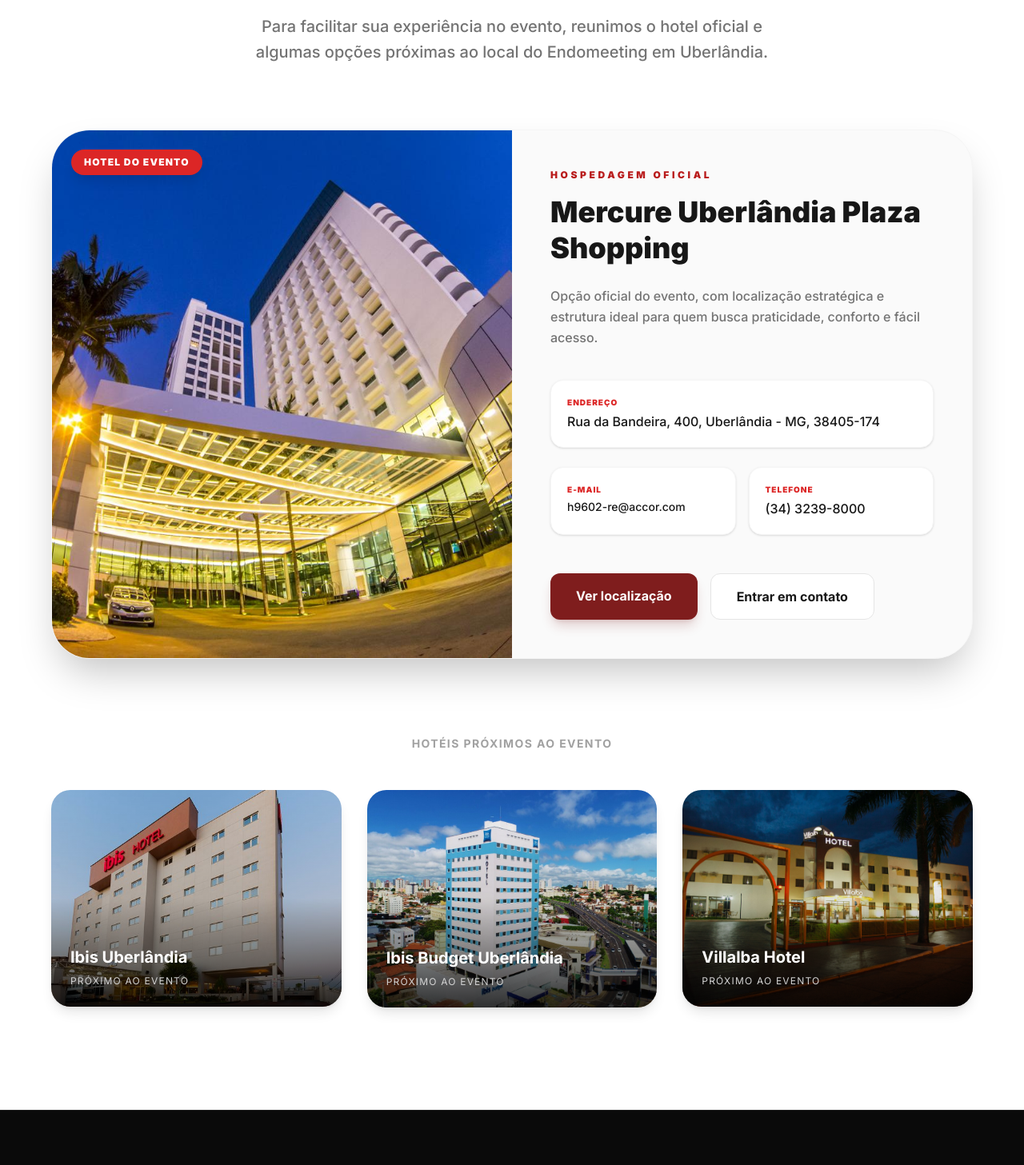
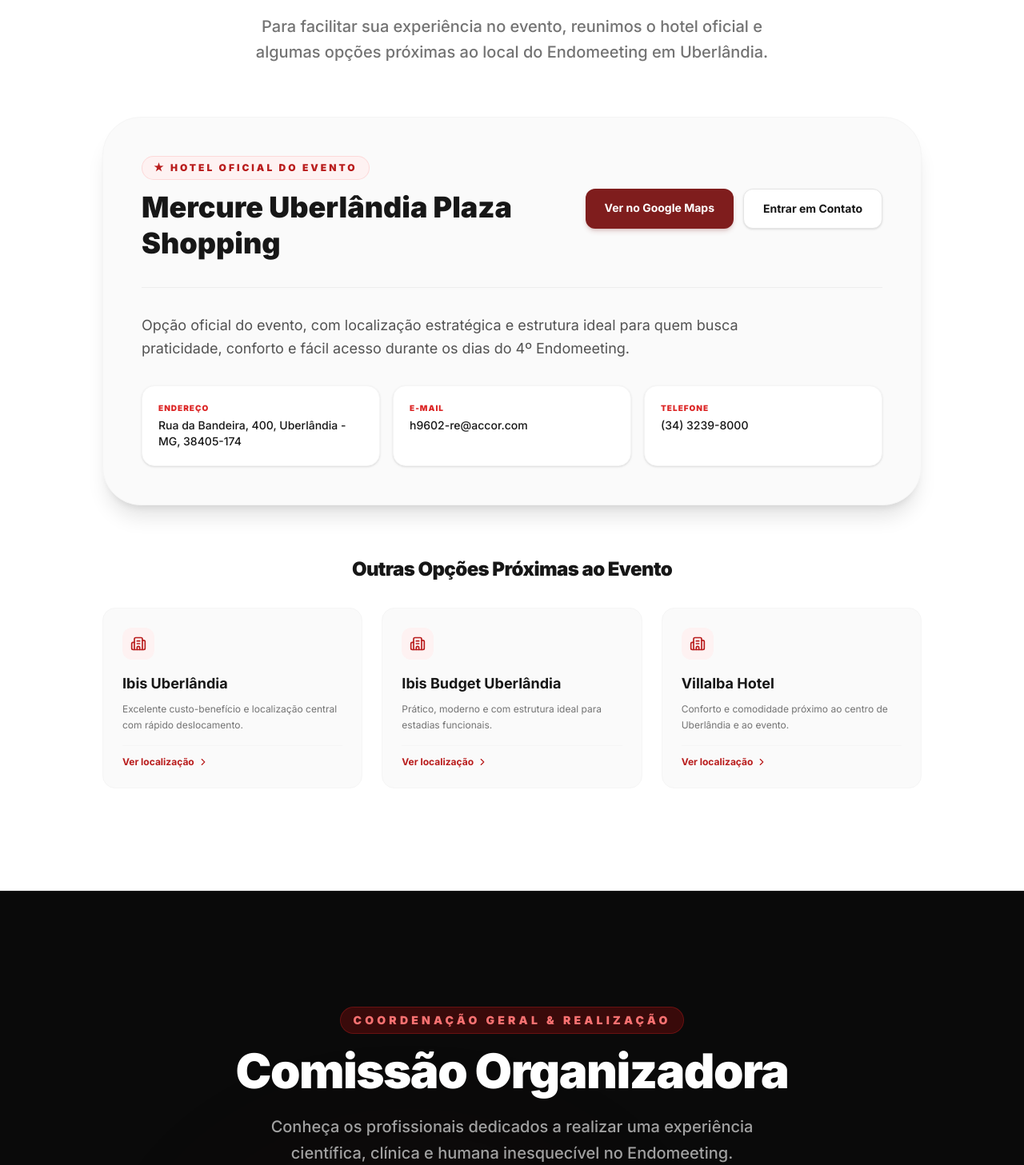
Before and after one commit to fhelipeabel/endomeeting, a Next.js app: page / in a window 1280 px wide. Shown: the part 7997-9454 px from the top of the page at 80% size. Built offline with nearby package versions, Linux system fonts and the light colour scheme.

Commit message:
feat: atualizar imagens do cdl para cdl-5, cdl-6, cdl-7 e remover fotos dos hoteis

```diff
--- a/src/components/HomePage.tsx
+++ b/src/components/HomePage.tsx
@@ -6,7 +6,7 @@
 import { PaymentPopup } from "@/components/PaymentPopup";
 import { Sponsors } from "@/components/Sponsors";
 import { speakers } from "@/data/speakers";
-import { MapPin, Calendar, CheckCircle2, ChevronRight, User, Stethoscope, Sparkles, AlertCircle, Lock, Play } from "lucide-react";
+import { MapPin, Calendar, CheckCircle2, ChevronRight, User, Stethoscope, Sparkles, AlertCircle, Lock, Play, Building2 } from "lucide-react";
 import { motion } from "framer-motion";
 import SpeakerModal from "@/components/SpeakerModal";
 import HeroIndexBanner from "@/components/HeroIndexBanner";
@@ -813,15 +813,15 @@
               {/* Convention Photos Gallery */}
               <div className="grid grid-cols-3 gap-4 h-[240px]">
                 <div className="relative rounded-2xl overflow-hidden shadow-lg group">
-                  <Image src="/images/centerconvention/img-aerea-predio.webp" alt="Fachada do Evento" fill className="object-cover group-hover:scale-110 transition-transform duration-700" />
+                  <Image src="/images/cdl/cdl-5.jpeg" alt="CDL Uberlândia - Fachada e Estrutura" fill className="object-cover group-hover:scale-110 transition-transform duration-700" />
                   <div className="absolute inset-0 bg-black/10 group-hover:bg-black/0 transition-colors" />
                 </div>
                 <div className="relative rounded-2xl overflow-hidden shadow-lg group">
-                  <Image src="/images/centerconvention/salao-cadeiras.webp" alt="Salão de Palestras CDL" fill className="object-cover group-hover:scale-110 transition-transform duration-700" />
+                  <Image src="/images/cdl/cdl-6.jpeg" alt="CDL Uberlândia - Auditório Principal" fill className="object-cover group-hover:scale-110 transition-transform duration-700" />
                   <div className="absolute inset-0 bg-black/10 group-hover:bg-black/0 transition-colors" />
                 </div>
                 <div className="relative rounded-2xl overflow-hidden shadow-lg group">
-                  <Image src="/images/centerconvention/img-desfocada-palestra.webp" alt="Auditório e Participantes" fill className="object-cover group-hover:scale-110 transition-transform duration-700" />
+                  <Image src="/images/cdl/cdl-7.jpeg" alt="CDL Uberlândia - Espaço e Recepção" fill className="object-cover group-hover:scale-110 transition-transform duration-700" />
                   <div className="absolute inset-0 bg-black/10 group-hover:bg-black/0 transition-colors" />
                 </div>
               </div>
@@ -852,7 +852,7 @@
       {/* ACCOMMODATION SECTION */}
       <section id="hospedagem" className="w-full py-32 bg-white relative overflow-hidden">
         <div className="container mx-auto px-6 relative z-10">
-          <div className="flex flex-col items-center text-center mb-20">
+          <div className="flex flex-col items-center text-center mb-16">
             <motion.h2
               initial={{ opacity: 1, y: 0 }}
               whileInView={{ opacity: 1, y: 0 }}
@@ -866,80 +866,84 @@
             </p>
           </div>
 
-          {/* Featured Hotel: Mercure */}
+          {/* Featured Hotel: Mercure (Sem foto, foco em informações e contato) */}
           <motion.div
             initial={{ opacity: 1, y: 0 }}
             whileInView={{ opacity: 1, y: 0 }}
             viewport={{ once: true }}
-            className="max-w-6xl mx-auto bg-neutral-50 border border-neutral-100 rounded-[3rem] overflow-hidden shadow-2xl"
+            className="max-w-5xl mx-auto bg-neutral-50 border border-neutral-100 rounded-[2.5rem] sm:rounded-[3rem] p-8 sm:p-12 shadow-xl relative overflow-hidden"
           >
-            <div className="flex flex-col lg:flex-row">
-              <div className="lg:w-1/2 relative aspect-[4/3] lg:aspect-auto min-h-[300px]">
-                <Image
-                  src="/images/hoteis/mercure-hotel-principal.jpg"
-                  alt="Mercure Uberlândia Plaza Shopping"
-                  fill
-                  className="object-cover"
-                />
-                <div className="absolute top-6 left-6 bg-brand-600 text-white px-4 py-2 rounded-full text-xs font-black uppercase tracking-widest shadow-lg">
-                  Hotel do Evento
+            <div className="flex flex-col md:flex-row md:items-center justify-between gap-6 mb-8 pb-8 border-b border-neutral-200/60">
+              <div>
+                <span className="inline-block text-brand-700 font-black uppercase tracking-[0.25em] text-xs px-3.5 py-1.5 rounded-full bg-brand-50 border border-brand-200/60 mb-3">
+                  ★ Hotel Oficial do Evento
+                </span>
+                <h3 className="text-2xl sm:text-3xl md:text-4xl font-black text-neutral-900 leading-tight">
+                  Mercure Uberlândia Plaza Shopping
+                </h3>
               </div>
-              </div>
-
-              <div className="lg:w-1/2 p-8 md:p-12 flex flex-col justify-center">
-                <span className="text-brand-700 font-black uppercase tracking-[0.3em] text-xs mb-4">Hospedagem Oficial</span>
-                <h3 className="text-3xl md:text-4xl font-black text-neutral-900 mb-6 leading-tight">Mercure Uberlândia Plaza Shopping</h3>
-                <p className="text-neutral-500 mb-10 leading-relaxed font-medium">
-                  Opção oficial do evento, com localização estratégica e estrutura ideal para quem busca praticidade, conforto e fácil acesso.
-                </p>
-
-                <div className="space-y-6 mb-12">
-                  <div className="p-5 bg-white rounded-2xl border border-neutral-100 group hover:border-brand-500/30 transition-colors shadow-sm">
-                    <span className="text-[10px] font-black uppercase tracking-widest text-brand-600 block mb-1">Endereço</span>
-                    <p className="text-neutral-900 font-medium">Rua da Bandeira, 400, Uberlândia - MG, 38405-174</p>
-                  </div>
-                  <div className="grid md:grid-cols-2 gap-4">
-                    <div className="p-5 bg-white rounded-2xl border border-neutral-100 group hover:border-brand-500/30 transition-colors shadow-sm">
-                      <span className="text-[10px] font-black uppercase tracking-widest text-brand-600 block mb-1">E-mail</span>
-                      <p className="text-neutral-900 font-medium text-sm truncate">h9602-re@accor.com</p>
-                    </div>
-                    <div className="p-5 bg-white rounded-2xl border border-neutral-100 group hover:border-brand-500/30 transition-colors shadow-sm">
-                      <span className="text-[10px] font-black uppercase tracking-widest text-brand-600 block mb-1">Telefone</span>
-                      <p className="text-neutral-900 font-medium">(34) 3239-8000</p>
-                    </div>
-                  </div>
-                </div>
-
-                <div className="flex flex-wrap gap-4">
+              <div className="flex flex-wrap gap-3 shrink-0">
                 <a
                   href="https://www.google.com/maps/search/?api=1&query=Mercure+Uberlândia+Plaza+Shopping"
                   target="_blank"
                   rel="noopener noreferrer"
-                    className="px-8 py-4 bg-brand-900 hover:bg-brand-950 text-white font-bold rounded-xl transition-all hover:scale-105 shadow-lg shadow-brand-900/20"
+                  className="px-6 py-3.5 bg-brand-900 hover:bg-brand-950 text-white text-sm font-bold rounded-xl transition-all hover:scale-105 shadow-md shadow-brand-900/20"
                 >
-                    Ver localização
+                  Ver no Google Maps
                 </a>
                 <a
                   href="https://api.whatsapp.com/send/?phone=553432398000"
                   target="_blank"
                   rel="noopener noreferrer"
-                    className="px-8 py-4 bg-white hover:bg-neutral-50 text-neutral-900 font-bold rounded-xl border border-neutral-200 transition-all hover:scale-105"
+                  className="px-6 py-3.5 bg-white hover:bg-neutral-50 text-neutral-900 text-sm font-bold rounded-xl border border-neutral-200 transition-all hover:scale-105 shadow-sm"
                 >
-                    Entrar em contato
+                  Entrar em Contato
                 </a>
               </div>
+            </div>
+
+            <p className="text-neutral-600 text-base sm:text-lg mb-8 leading-relaxed max-w-3xl">
+              Opção oficial do evento, com localização estratégica e estrutura ideal para quem busca praticidade, conforto e fácil acesso durante os dias do 4º Endomeeting.
+            </p>
+
+            <div className="grid md:grid-cols-3 gap-4">
+              <div className="p-5 bg-white rounded-2xl border border-neutral-100 shadow-sm">
+                <span className="text-[10px] font-black uppercase tracking-widest text-brand-600 block mb-1">Endereço</span>
+                <p className="text-neutral-900 font-medium text-sm">Rua da Bandeira, 400, Uberlândia - MG, 38405-174</p>
+              </div>
+              <div className="p-5 bg-white rounded-2xl border border-neutral-100 shadow-sm">
+                <span className="text-[10px] font-black uppercase tracking-widest text-brand-600 block mb-1">E-mail</span>
+                <p className="text-neutral-900 font-medium text-sm truncate">h9602-re@accor.com</p>
+              </div>
+              <div className="p-5 bg-white rounded-2xl border border-neutral-100 shadow-sm">
+                <span className="text-[10px] font-black uppercase tracking-widest text-brand-600 block mb-1">Telefone</span>
+                <p className="text-neutral-900 font-medium text-sm">(34) 3239-8000</p>
               </div>
             </div>
           </motion.div>
 
-          {/* Other Hotels Grid */}
-          <div className="mt-24 text-center">
-            <h4 className="text-2xl font-bold text-neutral-400 mb-12 uppercase tracking-widest text-sm">Hotéis próximos ao evento</h4>
-            <div className="grid sm:grid-cols-2 lg:grid-cols-3 gap-8 max-w-6xl mx-auto">
+          {/* Other Hotels Grid (Sem fotos, cartões modernos) */}
+          <div className="mt-16 text-center max-w-5xl mx-auto">
+            <h4 className="text-xl sm:text-2xl font-black text-neutral-900 mb-8 tracking-tight">
+              Outras Opções Próximas ao Evento
+            </h4>
+            <div className="grid sm:grid-cols-2 lg:grid-cols-3 gap-6">
               {[
-                { name: "Ibis Uberlândia", img: "/images/hoteis/ibis.jpg" },
-                { name: "Ibis Budget Uberlândia", img: "/images/hoteis/ibis-budget.jpg" },
-                { name: "Villalba Hotel", img: "/images/hoteis/image-uberlandia-villalba-hotel-16.jpg" }
+                {
+                  name: "Ibis Uberlândia",
+                  desc: "Excelente custo-benefício e localização central com rápido deslocamento.",
+                  link: "https://www.google.com/maps/search/?api=1&query=Ibis+Uberlandia"
+                },
+                {
+                  name: "Ibis Budget Uberlândia",
+                  desc: "Prático, moderno e com estrutura ideal para estadias funcionais.",
+                  link: "https://www.google.com/maps/search/?api=1&query=Ibis+Budget+Uberlandia"
+                },
+                {
+                  name: "Villalba Hotel",
+                  desc: "Conforto e comodidade próximo ao centro de Uberlândia e ao evento.",
+                  link: "https://www.google.com/maps/search/?api=1&query=Villalba+Hotel+Uberlandia"
+                }
               ].map((hotel, idx) => (
                 <motion.div
                   key={idx}
@@ -947,19 +951,24 @@
                   whileInView={{ opacity: 1, y: 0 }}
                   viewport={{ once: true }}
                   transition={{ delay: idx * 0.1 }}
-                  className="group relative aspect-[4/3] rounded-3xl overflow-hidden cursor-pointer shadow-lg"
+                  className="bg-neutral-50 rounded-2xl p-6 border border-neutral-100 text-left hover:border-brand-500/30 hover:bg-white hover:shadow-lg transition-all flex flex-col justify-between"
                 >
-                  <Image
-                    src={hotel.img}
-                    alt={hotel.name}
-                    fill
-                    className="object-cover transition-transform duration-700 group-hover:scale-110"
-                  />
-                  <div className="absolute inset-0 bg-gradient-to-t from-black/80 via-black/10 to-transparent" />
-                  <div className="absolute bottom-6 left-6 right-6 text-left">
-                    <h5 className="text-xl font-bold text-white group-hover:text-brand-400 transition-colors">{hotel.name}</h5>
-                    <p className="text-xs text-neutral-300 uppercase tracking-widest mt-2">Próximo ao evento</p>
+                  <div>
+                    <div className="w-10 h-10 rounded-xl bg-brand-50 text-brand-700 flex items-center justify-center font-bold mb-4">
+                      <Building2 className="w-5 h-5" />
                     </div>
+                    <h5 className="text-lg font-bold text-neutral-900 mb-2">{hotel.name}</h5>
+                    <p className="text-xs text-neutral-500 leading-relaxed mb-4">{hotel.desc}</p>
+                  </div>
+                  <a
+                    href={hotel.link}
+                    target="_blank"
+                    rel="noopener noreferrer"
+                    className="text-xs text-brand-700 font-bold hover:text-brand-900 flex items-center gap-1 mt-auto pt-3 border-t border-neutral-100"
+                  >
+                    <span>Ver localização</span>
+                    <ChevronRight className="w-3.5 h-3.5" />
+                  </a>
                 </motion.div>
               ))}
             </div>
```
Lines whose indentation alone changed are shown as unchanged.
